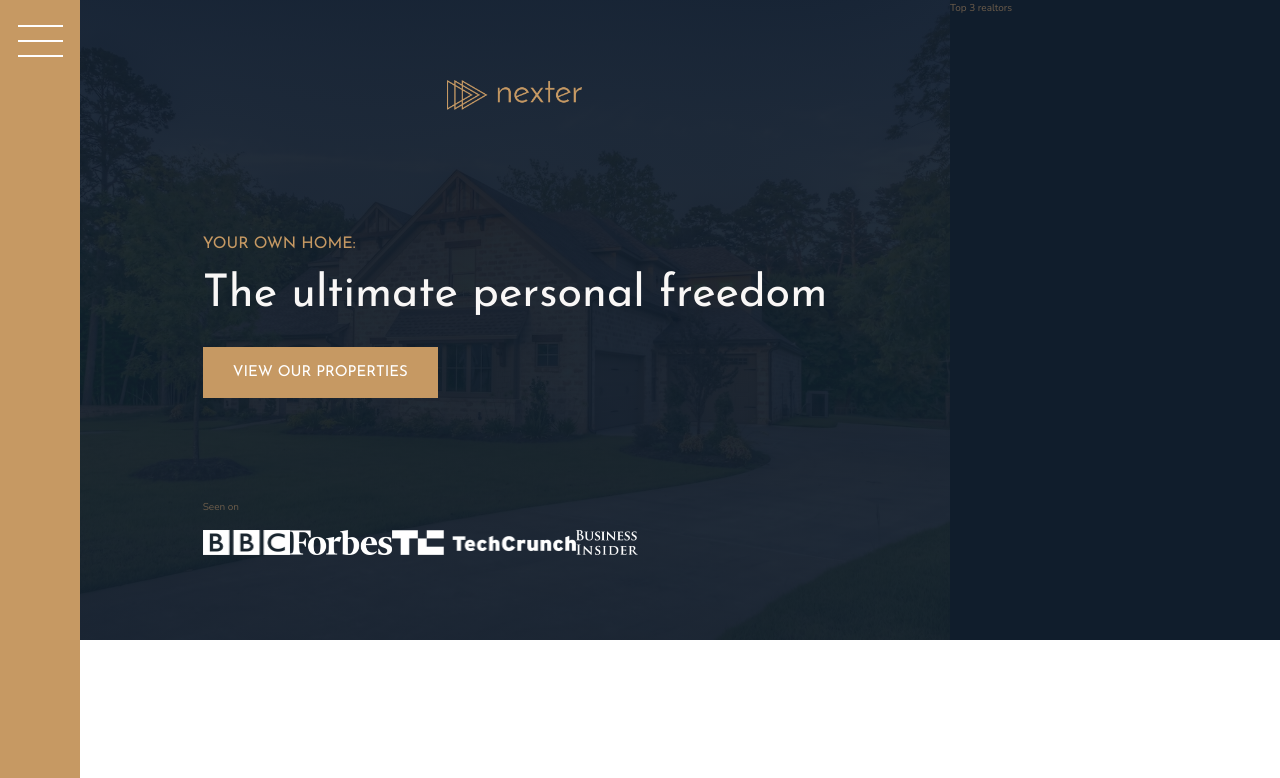
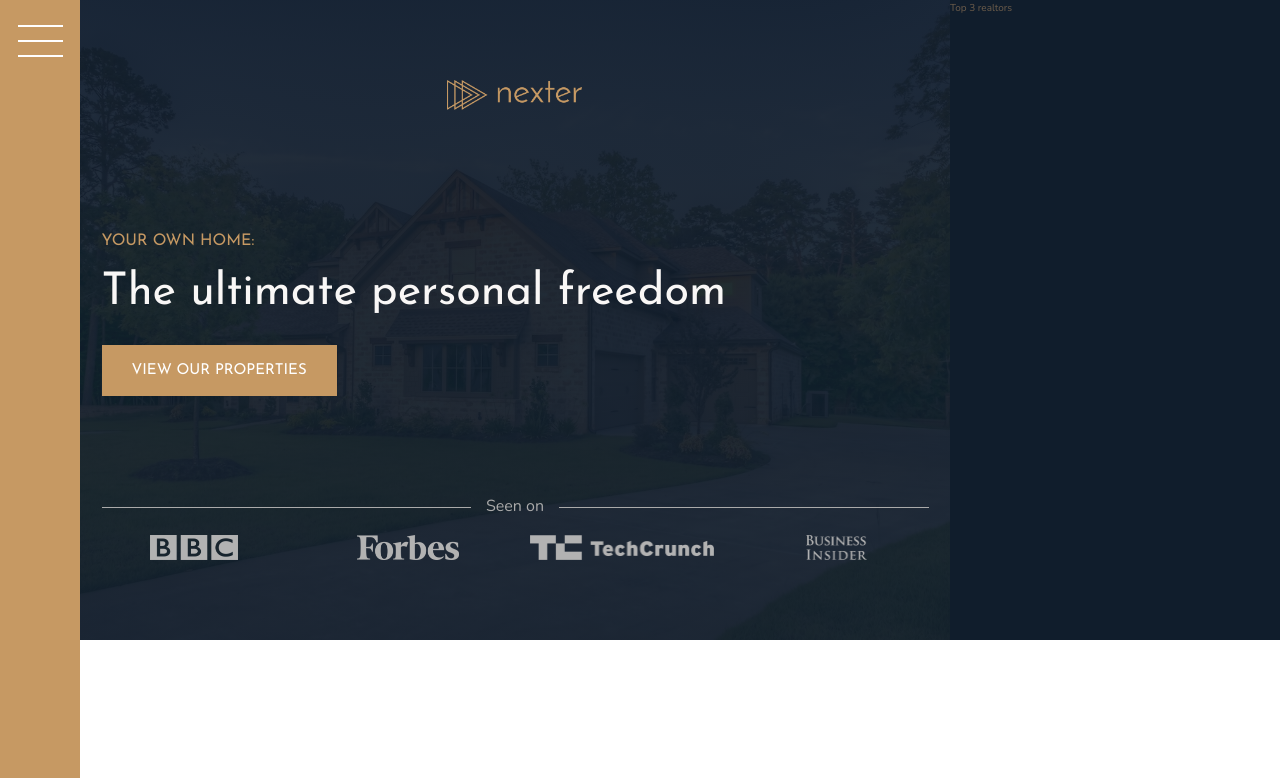
Before and after one commit to Justin-Singh125125/React-Nexter-CSS-Grid, a React (Create React App) app: page / in a window 1280 px wide. Shown: the top 778 px of the page. Built offline with nearby package versions, Linux system fonts and the light colour scheme.

Commit message:
Building the header part 2

```diff
--- a/src/assets/css/layouts/header.scss
+++ b/src/assets/css/layouts/header.scss
@@ -27,13 +27,35 @@
     }
 
     &__seenon-text{
+        display: grid;
+        grid-template-columns: 1fr max-content 1fr;
+        grid-column-gap: 1.5rem;
+        align-items: center;
 
+        font-size: 1.6rem;
+        color: $color-grey-light-2;
+
+
+
+        &::before,
+        &::after{
+            content: "";
+            height: 1px;
+            display: block;
+            background-color: currentColor;
+        }
     }
 
     &__seenon-logos{
 
+        display: grid;
+        grid-template-columns: repeat(4, 1fr);
+        grid-gap: 3rem;
+        justify-items: center;
+
         img{
             height: 2.5rem;
+            filter: brightness(70%);
         }
     }
 }
```
Also changed, not shown: 1 other file (tests, documents, lock files or other folders).
